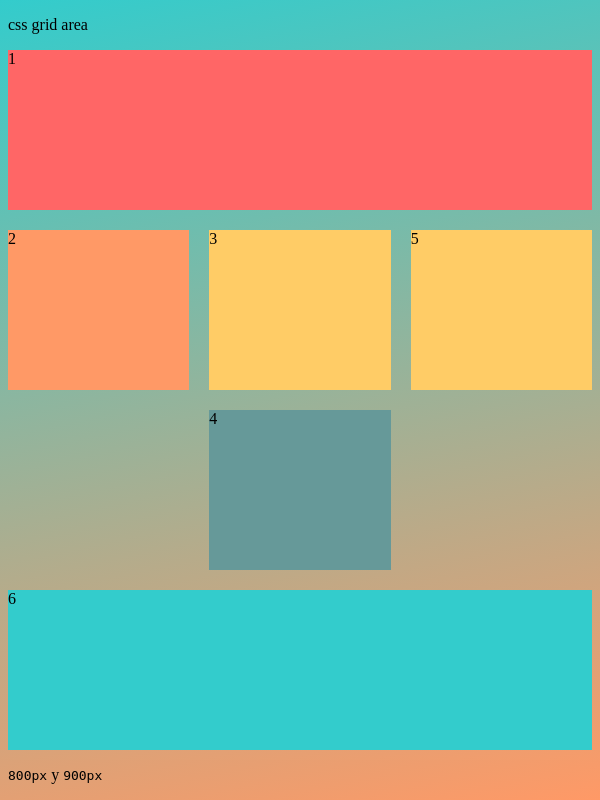
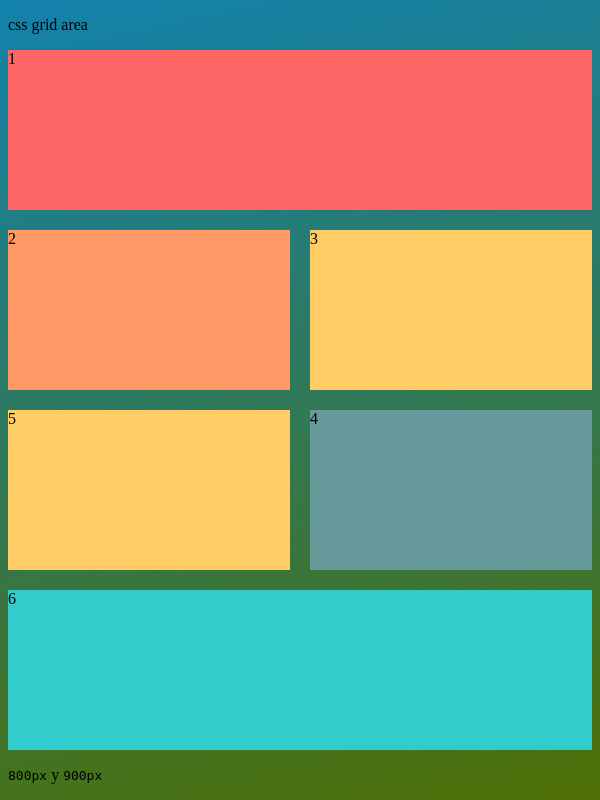
Before and after one commit to mario1525/webDesingn, a PHP site: page / in a window 600 px wide. Run offline with PHP 8.4, Linux system fonts and the light colour scheme.

Commit message:
responsive desingn terminado

```diff
--- a/grid-area/styler.css
+++ b/grid-area/styler.css
@@ -6,12 +6,10 @@
     grid-template-rows: repeat(4,auto);
     grid-template-areas: "header   header   header "
                          "sidebar-1  contenido  sidebar-2"
-                         "sidebar-s1  widgets  sideba-2  "
+                         "sidebar-1  widgets  sidebar-2  "
                          "footer    footer  footer ";
 
 }
-
-
 
 html {
   background: linear-gradient(-12deg, #ff9966, #33cccc);
@@ -54,9 +52,36 @@ h1{
     grid-area:  footer;
 }
 
-@media(min-width: 800px) and (max-width: 900px){
+@media(min-width: 400px) and (max-width: 700px){
+
+  .contenedor{
+      display: grid;
+      grid-gap: 20px ;
+      height: 700px;
+      grid-template-columns: 1fr 1fr  ;
+      grid-template-rows: repeat(4,auto);
+      grid-template-areas: "header   header    "
+                           "sidebar-1  contenido  "
+                           "sidebar-1  widgets   "
+                           "footer    footer   ";
+
+  }
+
   html {
     background: linear-gradient(-12deg, #4e6f04, #1282ad);
 
   }
+
+  .contenedor  .sidebar-2{
+      background: rgb(255,204,102);
+      grid-column: 1/2;
+      grid-row: 3/4;
+  }
+
+  .contenedor .sidebar-1{
+      background: rgb(255,153,102);
+      grid-column: 1/2;
+      grid-row: 2/3;
+  }
+
 }
```
